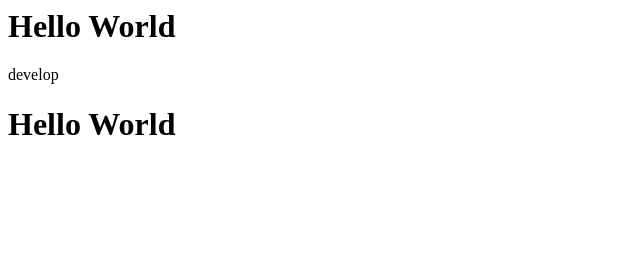
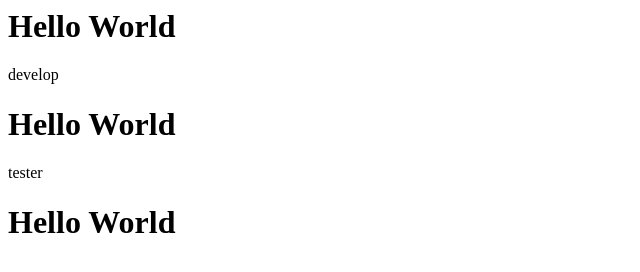
Before and after one commit to Kangbeomsuck/git_project, a plain HTML site: page index.html in a window 1280 px wide. Shown: the whole page, without its empty margins (0-640 px from the left). Drawn offline with Linux system fonts and the light colour scheme.

Commit message:
tester commit

```diff
--- a/index.html
+++ b/index.html
@@ -8,5 +8,8 @@
 
         develop
         <h1>Hello World</h1>
+
+        tester
+        <h1>Hello World</h1>
     </body>
 </html>
```
